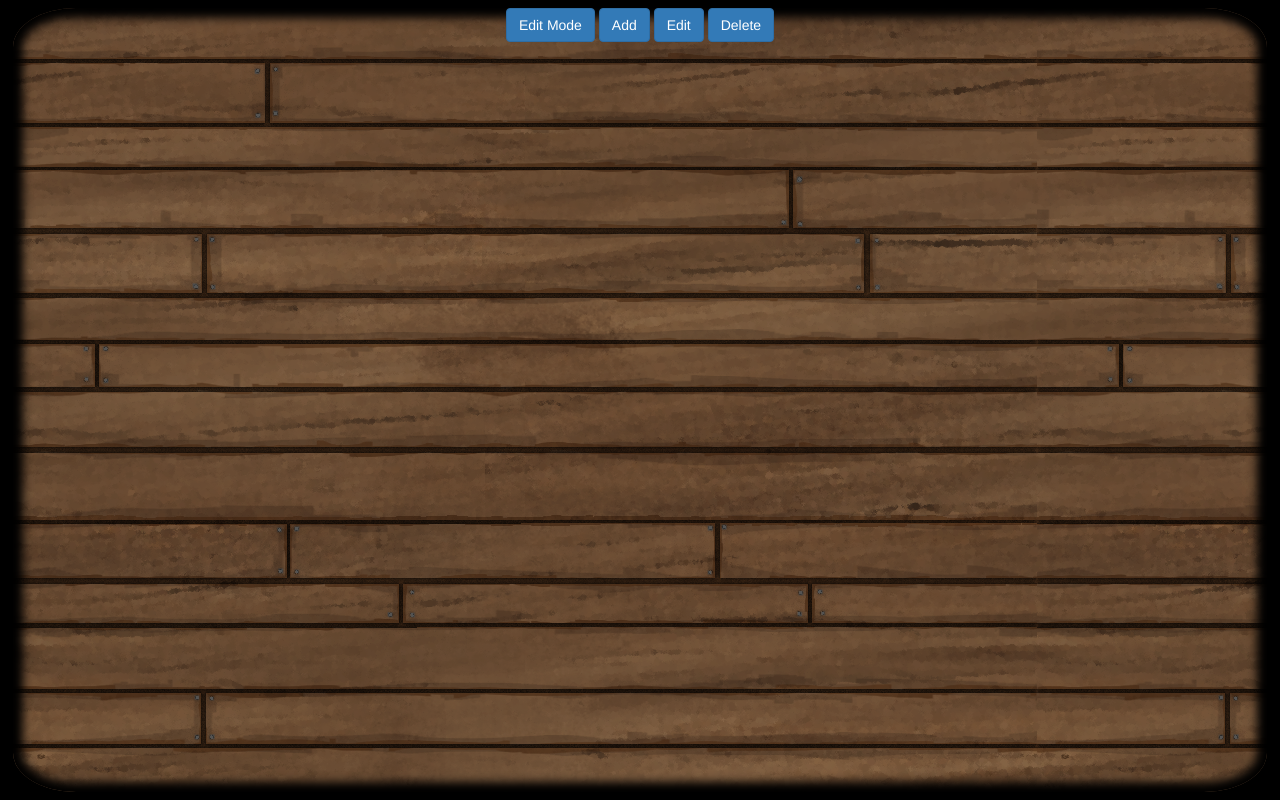
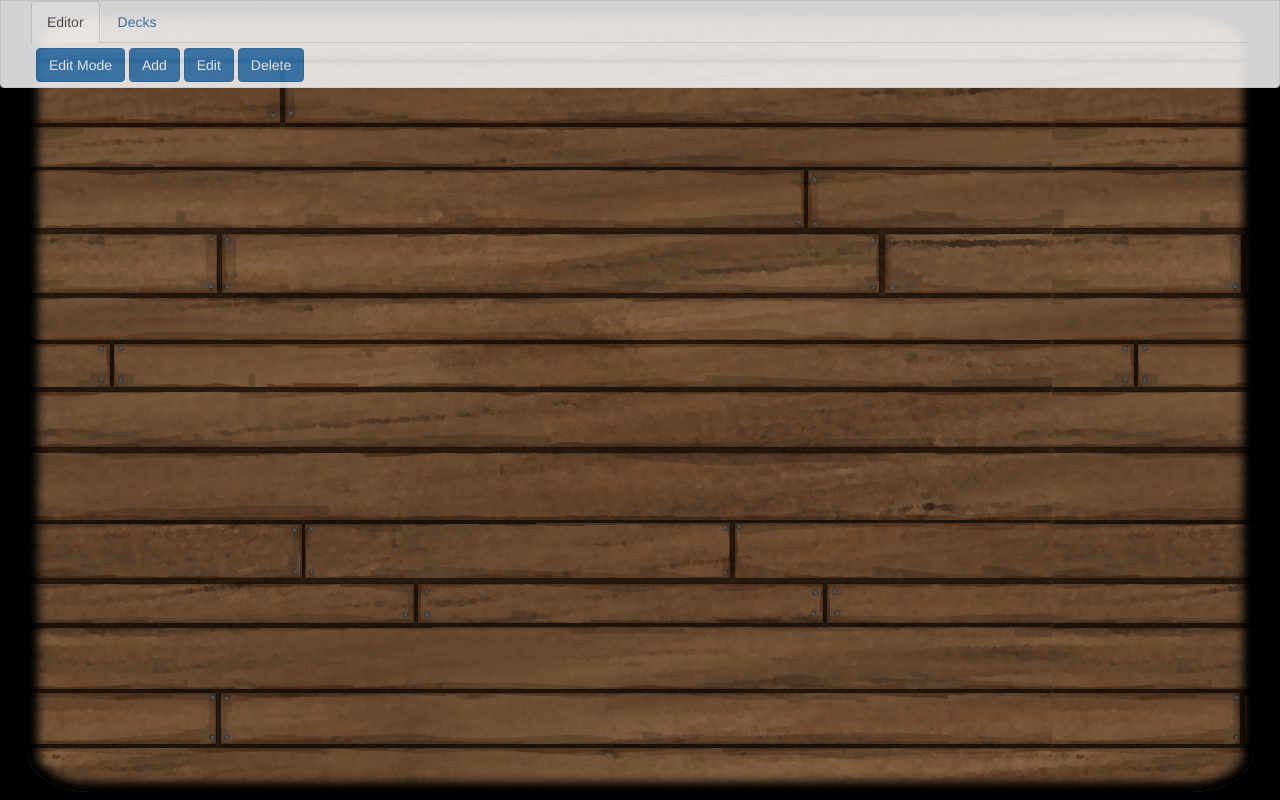
Before and after one commit to its-lee/cardboard, a plain HTML site: page index.html in a window 1280 px wide. Drawn offline with Linux system fonts and the light colour scheme.

Commit message:
=put card manipulation onto top nav. z-indexes.

```diff
--- a/index.html
+++ b/index.html
@@ -44,7 +44,7 @@
 	<script src="scripts/services/cardboardService.js"></script>
 	<script src="scripts/services/modalService.js"></script>
 	<script src="scripts/directives/draggable.js"></script>
-	<script src="scripts/controllers/board.js"></script>
+	<script src="scripts/controllers/cards.js"></script>
 
 	<link rel="stylesheet" href="vendor/bootstrap-3.3.7/css/bootstrap.css"/>
 
@@ -103,25 +103,73 @@ html, body {
 	border-width: 5px;
 	border-color: blue;
 }
+
+nav.navbar {
+	border-top-left-radius: 0;
+	border-top-right-radius: 0;
+
+	position: fixed;
+	width: 100%;
+	z-index: 1000;	/* Ensure on a layer above cards on the board. */
+	opacity: 0.85;
+}
+
+.modal-dialog {
+	z-index: 2000;	/* Ensure on a layer above cards & the nav */
+}
+
+.tab-pane {
+	padding: 5px;
+}
 </style>
 </head>
-<body ng-app="cardboard">
+<body ng-app="cardboard" ng-controller="board">
 
-<div ng-controller="board" class="board-container">
+<nav class="navbar navbar-default">
+	<div class="container-fluid">
+		<div class="navbar-header">
+			<button type="button" class="navbar-toggle collapsed" data-toggle="collapse" data-target="#navbar-collapse-section">
+				<span class="icon-bar"></span><span class="icon-bar"></span><span class="icon-bar"></span>
+			</button>
+		</div>
 
-	<div id="board">
+		<div class="navbar-collapse collapse" id="navbar-collapse-section">
 
-		<header>
+			<div>
+				<ul class="nav nav-tabs">
+					<li class="active"><a data-toggle="tab" href="#editor">Editor</a></li>
+					<li><a data-toggle="tab" href="#decks">Decks</a></li>
+				</ul>
+			</div>
+
+			<div class="tab-content">
+
+				<div class="tab-pane fade in active" id="editor">
+
 					<div class="btn-group" data-toggle="buttons">
 						<label class="btn btn-primary" ng-click="editClick()">
 							<input type="checkbox">Edit Mode</input>
 						</label>
 					</div>
+
 					<button class="btn btn-primary" ng-click="addCard();">Add</button>
 					<button class="btn btn-primary" ng-click="editCard();">Edit</button>
 					<button class="btn btn-primary" ng-click="deleteCard();">Delete</button>
-		</header>
 
+				</div>
+
+				<div class="tab-pane fade in" id="decks">
+					Eat me :3 :o :c
+				</div>
+
+			</div>
+		</div>
+	</div>
+</nav>
+
+<div class="container-fluid board-container">
+
+	<div id="board">
 		<div
 			ng-attr-id="{{ 'card-' + c.id }}"
 			ng-attr-card-id="{{ c.id }}"
--- a/scripts/controllers/board.js
+++ b/scripts/controllers/cards.js
@@ -78,19 +78,9 @@ function($scope, cardboardService, modalService) {
 	}
 
 	$scope.editClick = function() {
-		if ($scope.editMode)
-		{
-			$scope.selectedCardId = null;
-			// Leaving edit mode.
-			// Remove any ui highlighting and selected booleans.
-		}
-		else
-		{
-			$scope.selectedCardId = null;
-			// Entering edit mode.
-			// Ensure nothing selected.
-		}
-
+		// When changing mode, ensure that no card is now selected;
+		$scope.selectedCardId = null;
+		// Switch mode.
 		$scope.editMode = !$scope.editMode;
 	}
 
```
Also changed, not shown: partials/delete-card-modal.html (+1 -1 lines). Lines whose indentation alone changed are shown as unchanged.
